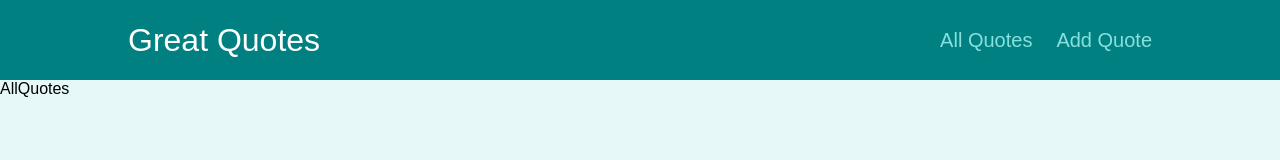
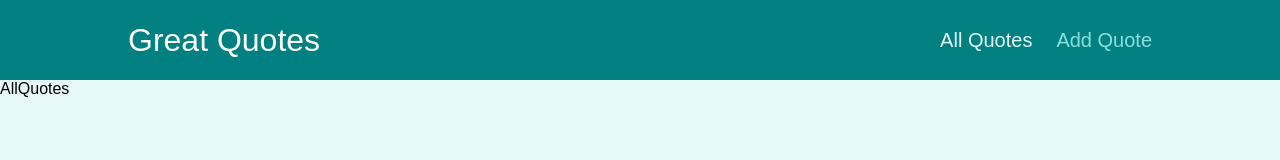
Before and after one commit to andresGarcia90/react-complete-guide, a React (Create React App) app: page /quotes in a window 1280 px wide. Shown: the top 160 px of the page. Built offline with nearby package versions, Linux system fonts and the light colour scheme.

Commit message:
Adding active route nav

```diff
--- a/src/components/layout/MainNavigation.js
+++ b/src/components/layout/MainNavigation.js
@@ -10,7 +10,7 @@ function MainNavigation() {
           <li>
             <NavLink
               to={'/quotes'}
-              // style={({ isActive }) => (isActive ? 'active' : '')}
+              className={(navData) => (navData.isActive ? classes.active : '')}
             >
               All Quotes
             </NavLink>
@@ -18,7 +18,7 @@ function MainNavigation() {
           <li>
             <NavLink
               to={'/new-quote'}
-              // style={({ isActive }) => (isActive ? 'active' : '')}
+              className={(navData) => (navData.isActive ? classes.active : '')}
             >
               Add Quote
             </NavLink>
```
